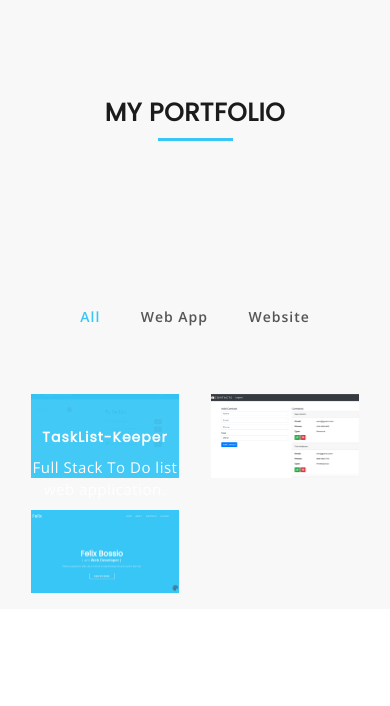
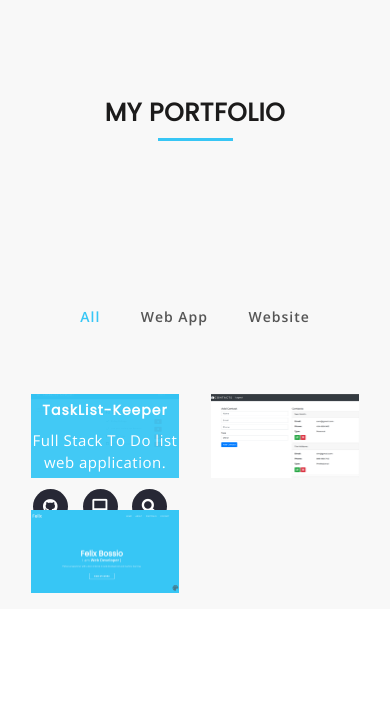
Before and after one commit to Fbossio/Portfolio, a Flask app: page / in a window 390 px wide, with the pointer over the restyled element. Shown: the part 2797-3503 px from the top of the page. Run offline with Flask 2, Linux system fonts and the light colour scheme; parts of the project's set-up code (start-up, migrations or seed data) failed here and were passed over; some libraries are stand-ins or nearby versions.

Commit message:
Fix icons display in mobile screens

```diff
--- a/static/css/style.css
+++ b/static/css/style.css
@@ -1367,6 +1367,12 @@
   }
 }
 
+@media (max-width: 644px) {
+  .filtr-item:hover .mu-filter-item-content {
+    padding-top: 5%;
+  }
+}
+
 @media (max-width: 360px) {
   .mu-featured-slider-content {
     top: 49%;
```
